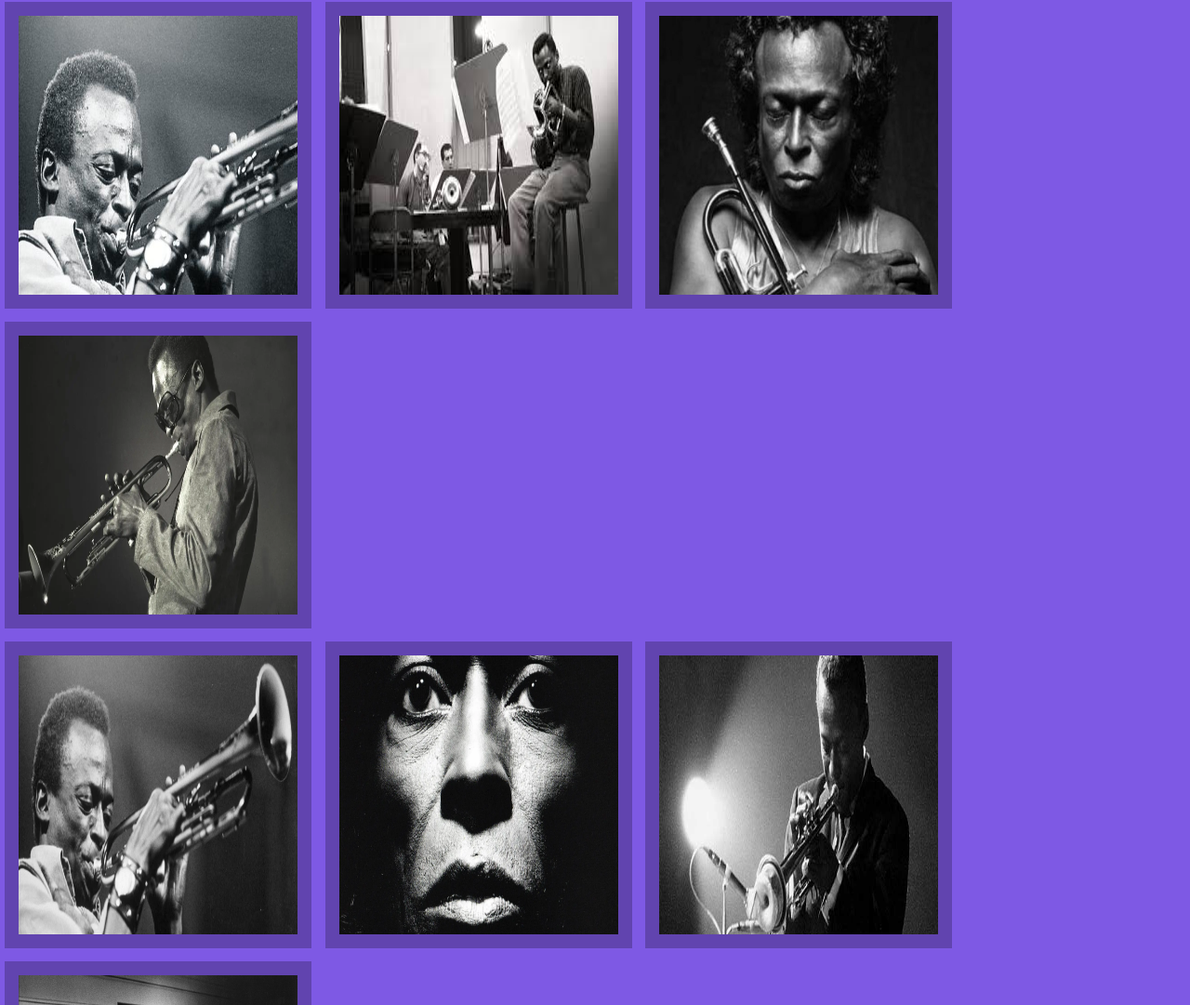
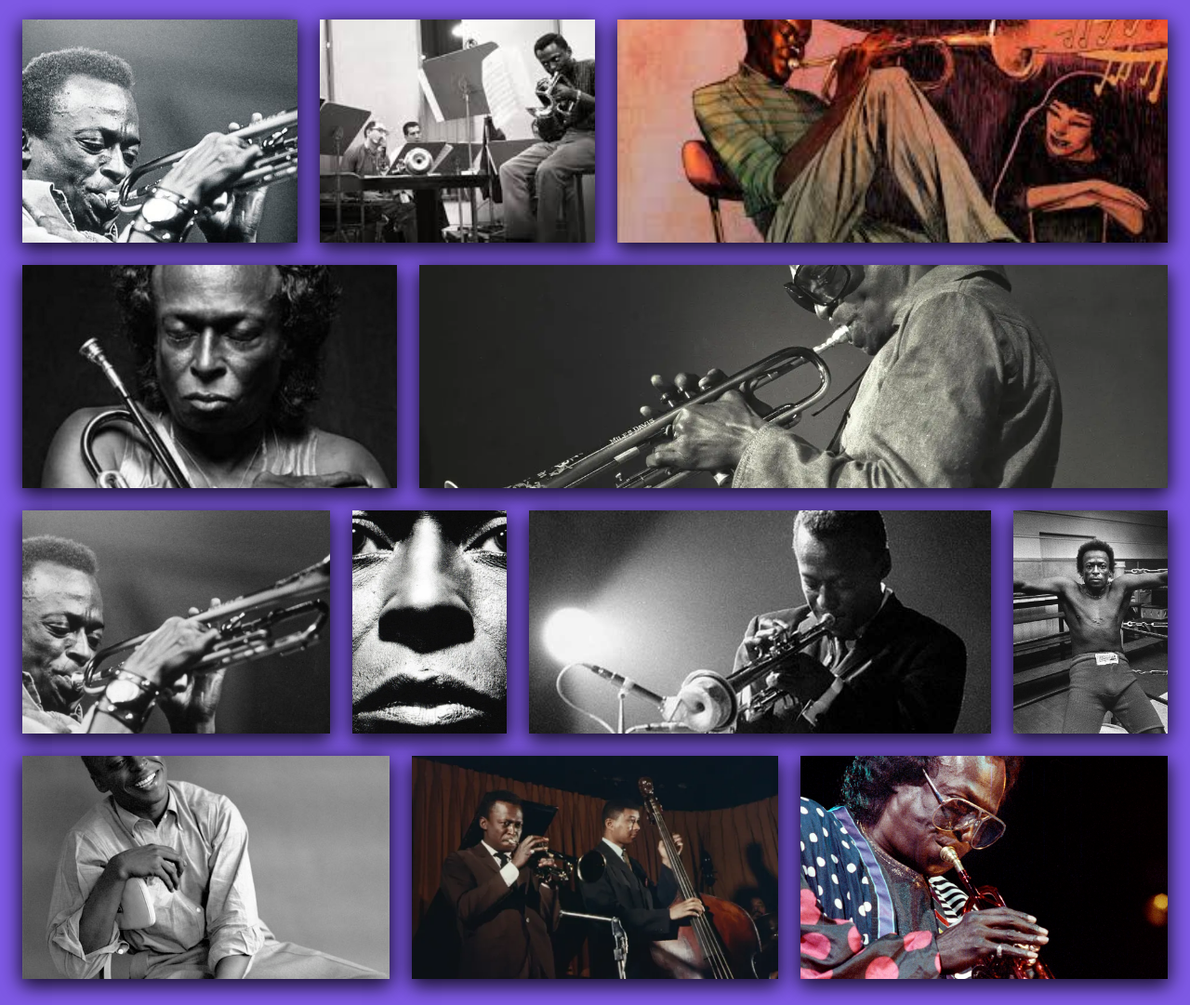
Before and after one commit to NicolasPolo87/milesdavisnicolas, a plain HTML site: page paginas/pagina2.html in a window 1280 px wide. Shown: the part 172-1253 px from the top of the page at 93% size. Drawn offline with Linux system fonts and the light colour scheme.

Commit message:
subida a GitHub

```diff
--- a/css/estilos.css
+++ b/css/estilos.css
@@ -117,15 +117,6 @@ footer {
     height: 300px;
 }
 
-.listasDiscos{
-    background-color: rgba(184, 135, 11, 0.623);
-    padding: 30px;
-    margin: 20px;
-    border: 10px solid rgba(2, 95, 2, 0.575);
-    width: fit-content;
-    height: fit-content;
-}
-
 .menu__inline{
     background-color:rgb(85, 53, 170);
     font-weight: bold;
@@ -134,3 +125,143 @@ footer {
     border-style: double;
 
 }
+
+html {
+    box-sizing: border-box;
+}
+
+  *,
+  *:before,
+  *:after {
+    box-sizing: inherit;
+}
+
+body {
+    background-color: #6e04c4;
+}
+
+.grid__container {
+    padding: 12px;
+}
+
+.image-row {
+    display: flex;
+}
+
+.image-row .image {
+    margin: 12px;
+    height: 240px;
+}
+
+.image {
+    background-repeat: no-repeat;
+    background-size: cover;
+    background-position: center center;
+    box-shadow: 0 6px 20px rgba(0, 0, 0, 0.3),
+                0 6px 20px rgba(0, 0, 0, 0.15),
+                0 6px 20px rgba(0, 0, 0, 0.7);
+}
+
+.imagen-01 {
+    background-image: url(../recursos/54689035-kuvD-U100961267398MKI-624x385@Diario\ Vasco.jpg);
+    flex: 1;
+}
+
+.imagen-02 {
+    background-image: url(../recursos/images.jpg);
+    flex: 1;
+}
+
+.imagen-03 {
+    background-image: url(../recursos/images\ \(1\).jpg);
+    flex: 2;
+}
+
+.imagen-04 {
+    background-image: url(../recursos/miles-davis-20210927-1236138.jpg);
+    flex: 1;
+}
+
+.imagen-05 {
+    background-image: url(../recursos/MIles-Davis-Bitches-Brew.webp);
+    flex: 2;
+}
+
+.imagen-06 {
+    background-image: url(../recursos/miles-davis-fue-dueno-de___1jdBeRDH_1256x620__2.webp);
+    flex: 2;
+}
+
+.imagen-07 {
+    background-image: url(../recursos/miles-davis-musica-jazz-kind-of-blue.webp);
+    flex: 1;
+}
+
+.imagen-08 {
+    background-image: url(../recursos/miles-davis-web.jpg);
+    flex: 3;
+}
+
+.imagen-09 {
+    background-image: url(../recursos/miles_davis.jpg);
+    flex: 1;
+}
+
+.imagen-10 {
+    background-image: url(../recursos/Miles_Davis_by_Palumbo.jpg);
+    flex: 1;
+}
+
+.imagen-11 {
+    background-image: url(../recursos/tumblr_lzk8mmfvUj1qcx3szo1_1280.webp);
+    flex: 1;
+}
+
+.imagen-12 {
+    background-image: url(../recursos/web-miles-davis-BERTRAND-GUAY-AFP.jpg);
+    flex: 1;
+}
+
+@media screen and (max-width: 400px) {
+    .image-row {
+    flex-direction: column;
+    }
+
+    .image-row .image {
+    flex-basis: auto;
+    }
+}
+
+.album__grid {
+    display: grid;
+    grid-template-columns: repeat(auto-fit, minmax(360px, 1fr));
+    gap: 15px;
+    margin: 20px;
+}
+
+.album {
+    background: rgba(72, 61, 139, 0.9);
+    padding: 15px;
+    border-radius: 10px;
+    display: grid;
+    grid-template-columns: 150px 1fr;
+    gap: 15px;
+    align-items: center;
+    color: black;
+    font-weight: 200;
+}
+
+.album__tapa {
+    width: 100%;
+    border-radius: 10px;
+
+}
+
+.album__artista {
+    margin-bottom: 5px;
+}
+
+.lista__disco {
+    margin: 10px;
+    padding: 5px;
+}
--- a/paginas/pagina2.html
+++ b/paginas/pagina2.html
@@ -26,27 +26,27 @@
         </ul>
         <h2>Galeria de imagenes</h2>
         <section>
-            <div>
-                <img src="../recursos/54689035-kuvD-U100961267398MKI-624x385@Diario Vasco.jpg" class="fotosGaleria"/>
-                <img src="../recursos/images.jpg" class="fotosGaleria"/>
-                <img src="../recursos/miles-davis-20210927-1236138.jpg" class="fotosGaleria"/>
-                <img src="../recursos/MIles-Davis-Bitches-Brew.webp" class="fotosGaleria"/>
-            </div>
-        </section>
-        <section>
-            <div>
-                <img src="../recursos/miles-davis-fue-dueno-de___1jdBeRDH_1256x620__2.webp" class="fotosGaleria"/>
-                <img src="../recursos/miles-davis-musica-jazz-kind-of-blue.webp" class="fotosGaleria"/>
-                <img src="../recursos/miles-davis-web.jpg" class="fotosGaleria"/>
-                <img src="../recursos/miles_davis.jpg" class="fotosGaleria"/>
-            </div>
-        </section>
-        <section>
-            <div>
-                <img src="../recursos/Miles_Davis_by_Palumbo.jpg" class="fotosGaleria"/>
-                <img src="../recursos/tumblr_lzk8mmfvUj1qcx3szo1_1280.webp" class="fotosGaleria"/>
-                <img src="../recursos/web-miles-davis-BERTRAND-GUAY-AFP.jpg" class="fotosGaleria"/>
-                <img src="../recursos/images (1).jpg" class="fotosGaleria"/>
+            <div class="grid__container">
+                <div class="image-row">
+                    <div class="image imagen-01"></div>
+                    <div class="image imagen-02"></div>
+                    <div class="image imagen-03"></div>
+                </div>
+                <div class="image-row">
+                    <div class="image imagen-04"></div>
+                    <div class="image imagen-05"></div>
+                </div>
+                <div class="image-row">
+                    <div class="image imagen-06"></div>
+                    <div class="image imagen-07"></div>
+                    <div class="image imagen-08"></div>
+                    <div class="image imagen-09"></div>
+                </div>
+                <div class="image-row">
+                    <div class="image imagen-10"></div>
+                    <div class="image imagen-11"></div>
+                    <div class="image imagen-12"></div>
+                </div>
             </div>
         </section>
     </header>
```
Also changed, not shown: paginas/pagina3.html (+25 -16 lines), README.md (added).
